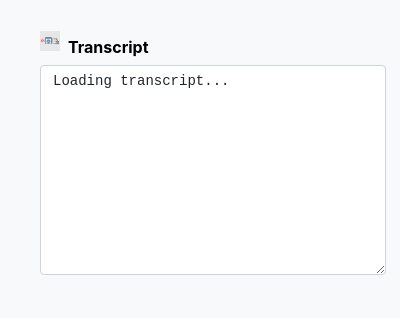
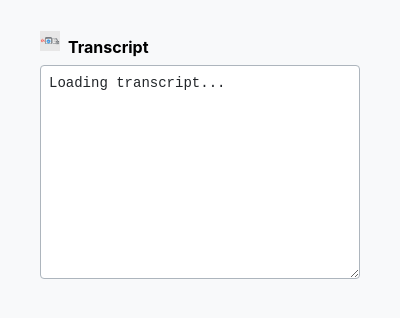
Before and after one commit to shroffsagar/udemy-transcript-safari-plugin, a browser extension: page extension/popup.html in a window 400 px wide. Drawn offline with Linux system fonts and the light colour scheme.

Commit message:
Improve popup layout

```diff
--- a/extension/popup.css
+++ b/extension/popup.css
@@ -27,6 +27,7 @@ body {
   background-clip: padding-box;
   border: 1px solid #ced4da;
   border-radius: 0.25rem;
+  box-sizing: border-box;
 }
 
 .fs-6 {
@@ -53,4 +54,10 @@ textarea#transcript {
   font-size: 0.875rem;
   line-height: 1.4;
   resize: vertical;
+  width: 100%;
+  min-height: 12rem;
+  border: 1px solid #adb5bd;
+  border-radius: 0.25rem;
+  padding: 0.5rem;
+  box-sizing: border-box;
 }
```
Also changed, not shown: README.md.
